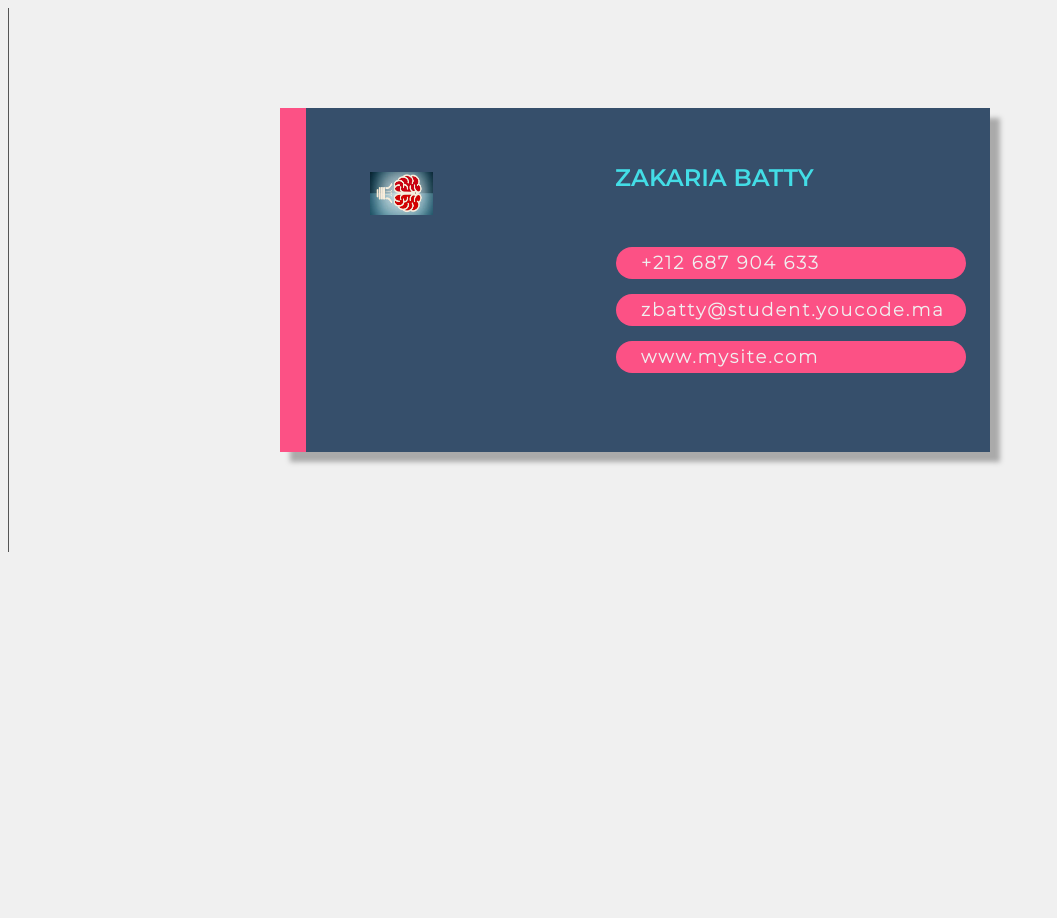
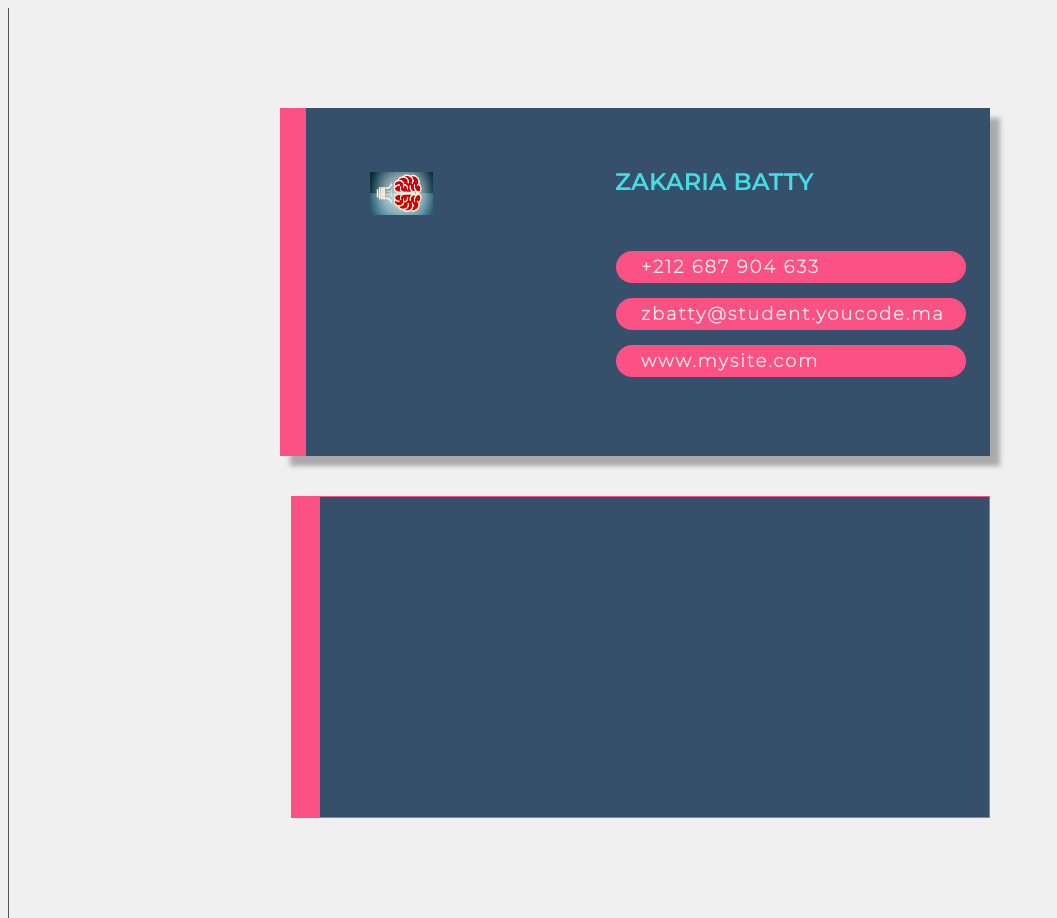
Before and after one commit to Youcode-beginners/visite-cards-generator-demo, a plain HTML site: page index.html in a window 1280 px wide. Shown: the whole page, without its empty margins (0-1057 px from the left). Before the commit the page ends 800 px from the top, so only its background shows below. Drawn offline with Linux system fonts and the light colour scheme.

Commit message:
cmplt card visite 1

```diff
--- a/assets/css/style.css
+++ b/assets/css/style.css
@@ -12,10 +12,10 @@
     src: url('../fonts/Montserrat-SemiBold.ttf');
     font-family: 'Bold_Montserrat';
 }
-.img{
-    width: 63px;
-    height: 43px;
-}
+
+
+
+
 
 body{
     padding: 100px 282px;
@@ -79,3 +79,17 @@ body{
     font-size: large;
     letter-spacing: 2px;
 }
+.border{
+    border:1px solid #fc5185;
+    /* width: 100px; */
+    border-left: 29px solid #fc5185;
+    padding-top: 320px;
+    margin-top: 40px;
+    background-color: #364f6b;
+
+
+}
+/* .border,
+img{
+    margin: 0px 4px 5px 3px;
+} */
--- a/index.html
+++ b/index.html
@@ -11,9 +11,9 @@
 <body>
 
     <div class="container">
+
         <div class="img">
-            <img src="img/images.jpg" alt="" width="63px" height="43px";
-            >
+            <img src="img/images.jpg" alt="logo.png" width="63px" height="43px" ;>
         </div>
 
         <div>
@@ -31,6 +31,11 @@
             </span>
         </div>
     </div>
+    <div>
+
+        <div class="border">
+        </div>
+    </div>
 </body>
 
 </html>
```
Also changed, not shown: img/download.jpg (added).
